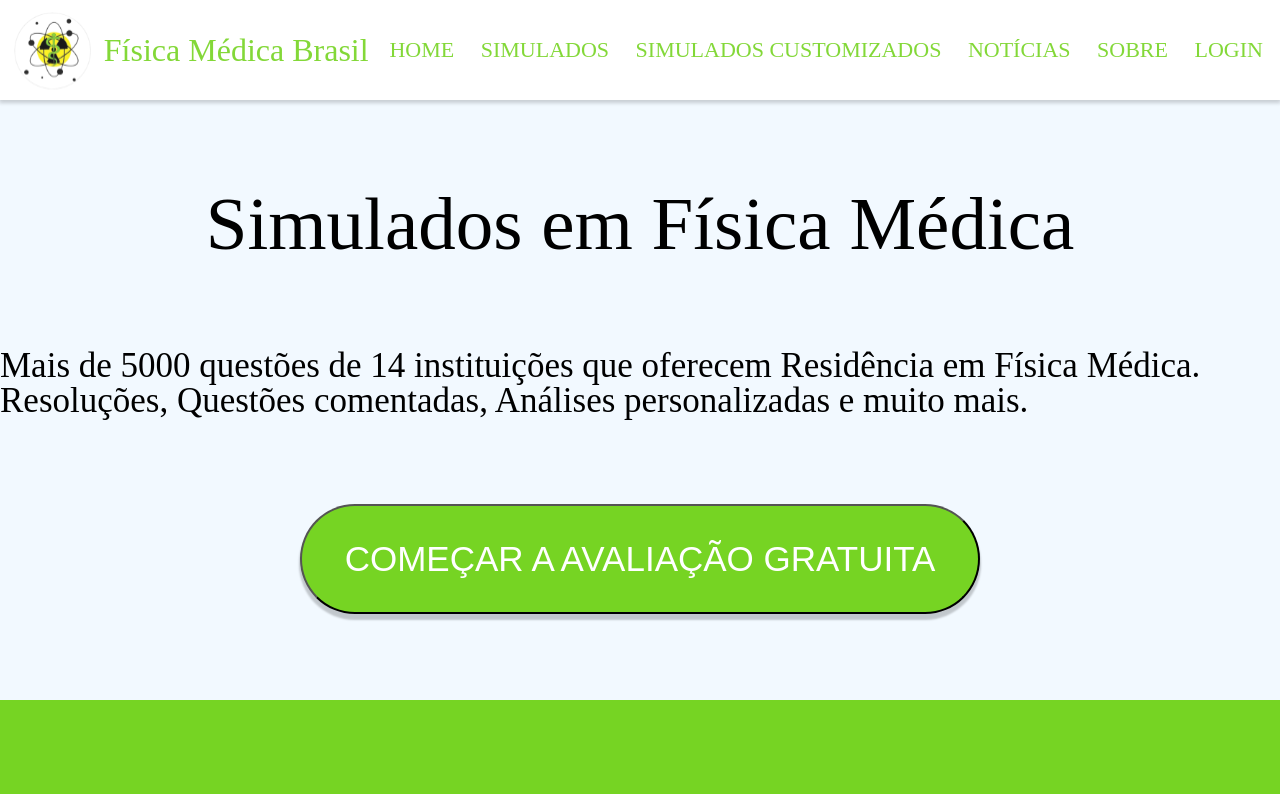
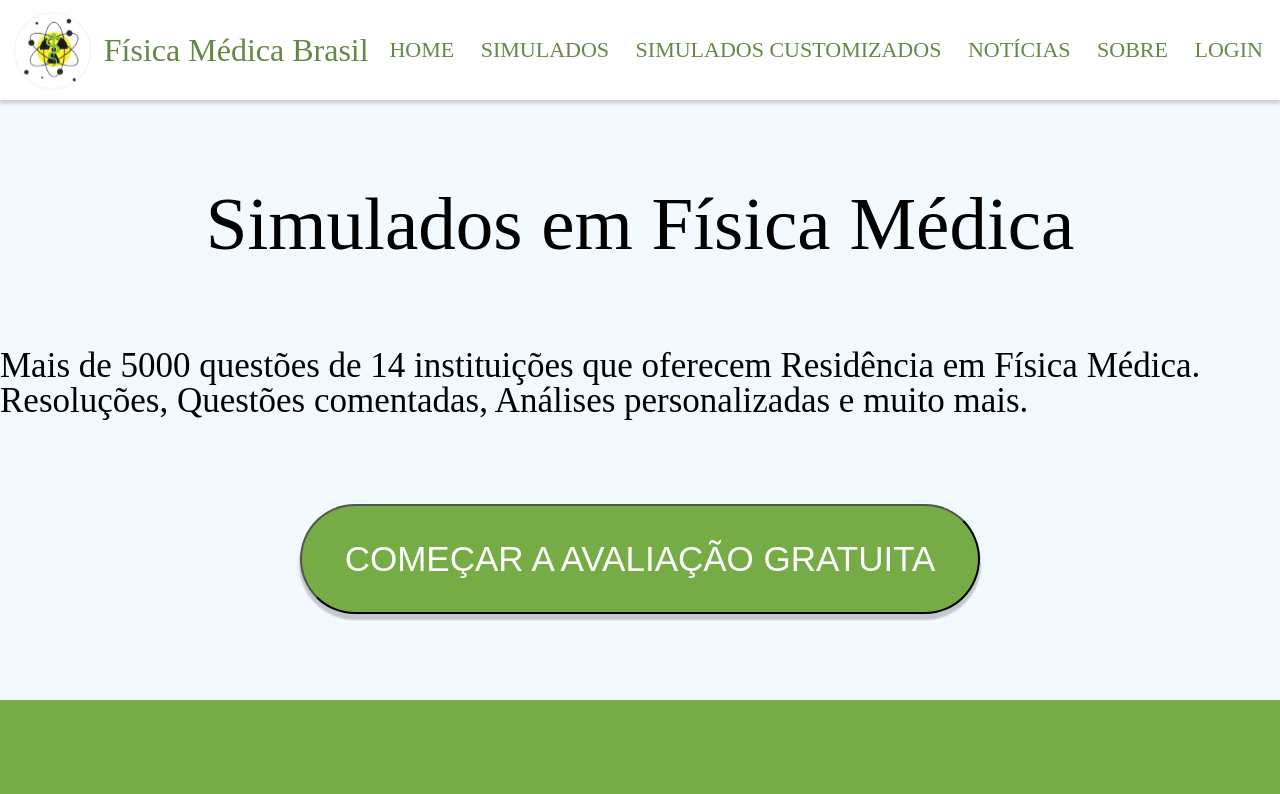
Before and after one commit to GDMeira/SimulAiFrontend, a React (Vite) app: page / in a window 1280 px wide. Shown: the top 794 px of the page. Built offline with nearby package versions, Linux system fonts and the light colour scheme.

Commit message:
implementação 2 da homePage v2

```diff
--- a/src/components/Footer.jsx
+++ b/src/components/Footer.jsx
@@ -50,7 +50,7 @@ const ContainerSC = styled.div`
     font-size: 30px;
     position: relative;
     z-index: 1;
-    background-color: #FCF20C;
+    background-color: #e0d83a;
 
     div {
         display: flex;
--- a/src/components/NavBar.jsx
+++ b/src/components/NavBar.jsx
@@ -45,7 +45,7 @@ const ContainerSC = styled.div`
         display: flex;
         justify-content: space-around;
         align-items: center;
-        color: #76D423;
+        color: #547c31;
     }
 `;
 
--- a/src/pages/HomePage/HomePage.jsx
+++ b/src/pages/HomePage/HomePage.jsx
@@ -21,8 +21,8 @@ export default function HomePage() {
         // const hasImage = post.image !== undefined;
         const hasButton = post.button !== '';
         const colors = [
-            {background:'#F2F9FF', button:'#76D423'},
-            {background:'#76D423', button:'#FCF20C'},
+            {background:'#F2F9FF', button:'#75ac45'},
+            {background:'#75ac45', button:'#FCF20C'},
         ];
 
 
```
